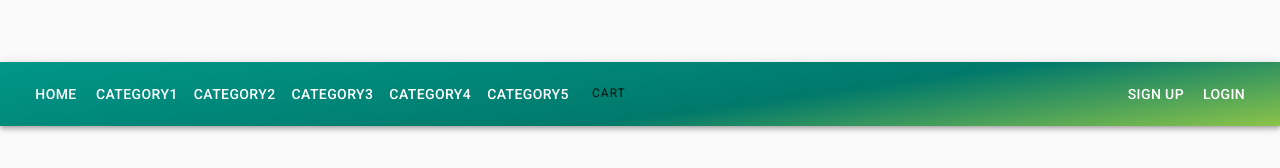
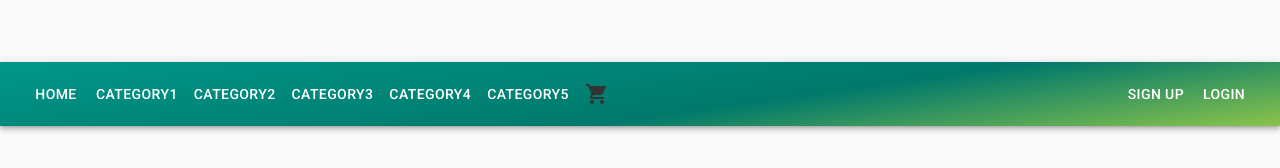
Before and after one commit to Condif/poster-ehandel, a React (Create React App) app in the folder client/: page /login in a window 1280 px wide. Shown: the part 154-322 px from the top of the page. Built offline with nearby package versions, Linux system fonts and the light colour scheme.

Commit message:
cart button

```diff
--- a/client/src/components/NavBar.js
+++ b/client/src/components/NavBar.js
@@ -1,16 +1,18 @@
 // Hämta useContext för att använda funktioner i UserContext.
-import React, {useContext} from 'react';
+import React, { useContext } from 'react';
 import {
     AppBar,
     Toolbar,
     Button,
     Grid,
-    Typography,
+    Badge,
+    IconButton,
 } from '@material-ui/core';
-import { withStyles } from '@material-ui/core/styles';
+import { withStyles, createStyles } from '@material-ui/core/styles';
 import lightGreen from '@material-ui/core/colors/lightGreen';
 import teal from '@material-ui/core/colors/teal';
-import {UserContext}  from '../contexts/UserContext';
+import { UserContext } from '../contexts/UserContext';
+import ShoppingCartIcon from "@material-ui/icons/ShoppingCart";
 
 
 const NavAppBar = withStyles({
@@ -19,6 +21,18 @@ const NavAppBar = withStyles({
         background: `linear-gradient(352deg, ${lightGreen[500]} 0%, ${teal[700]} 40%, ${teal[500]} 98%)`
     }
 })(AppBar);
+
+const StyledBadge = withStyles((theme) =>
+  createStyles({
+    badge: {
+      right: 10,
+      top: 16,
+      border: `2px solid ${theme.palette.background.paper}`,
+	  padding: '2px 4px 1px 4px',
+	  fontSize: '0.6rem',
+    },
+  }),
+)(Badge);
 
 const Categories = withStyles({
     root: {
@@ -47,12 +61,17 @@ const NavBar = () => {
                     <NavButton aria-label="category3">Category3</NavButton>
                     <NavButton aria-label="category4">Category4</NavButton>
                     <NavButton aria-label="category5">Category5</NavButton>
-                    <Button
-                        color="default"
-                        onClick={openCart}
-                    >
-                        <Typography variant="overline">Cart</Typography>
-                    </Button>
+                    <StyledBadge color="secondary">
+                        <IconButton
+                            style={{
+                                width: "4rem",
+                                color: "#333"
+                            }}
+                            edge="start"
+                            onClick={openCart}>
+                            <ShoppingCartIcon />
+                        </IconButton>
+                    </StyledBadge>
                 </Categories>
                 <Grid item>
                     <NavButton aria-label="sign up">Sign up</NavButton>
```
